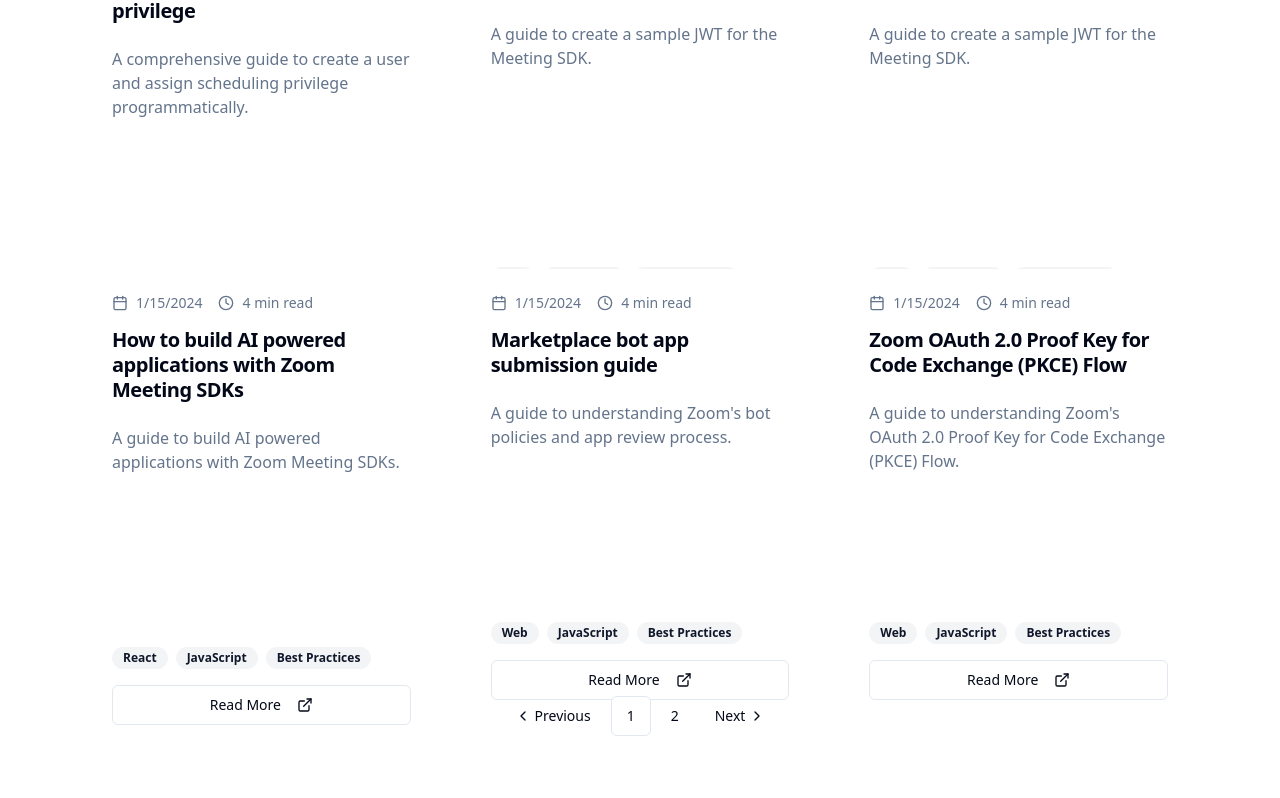
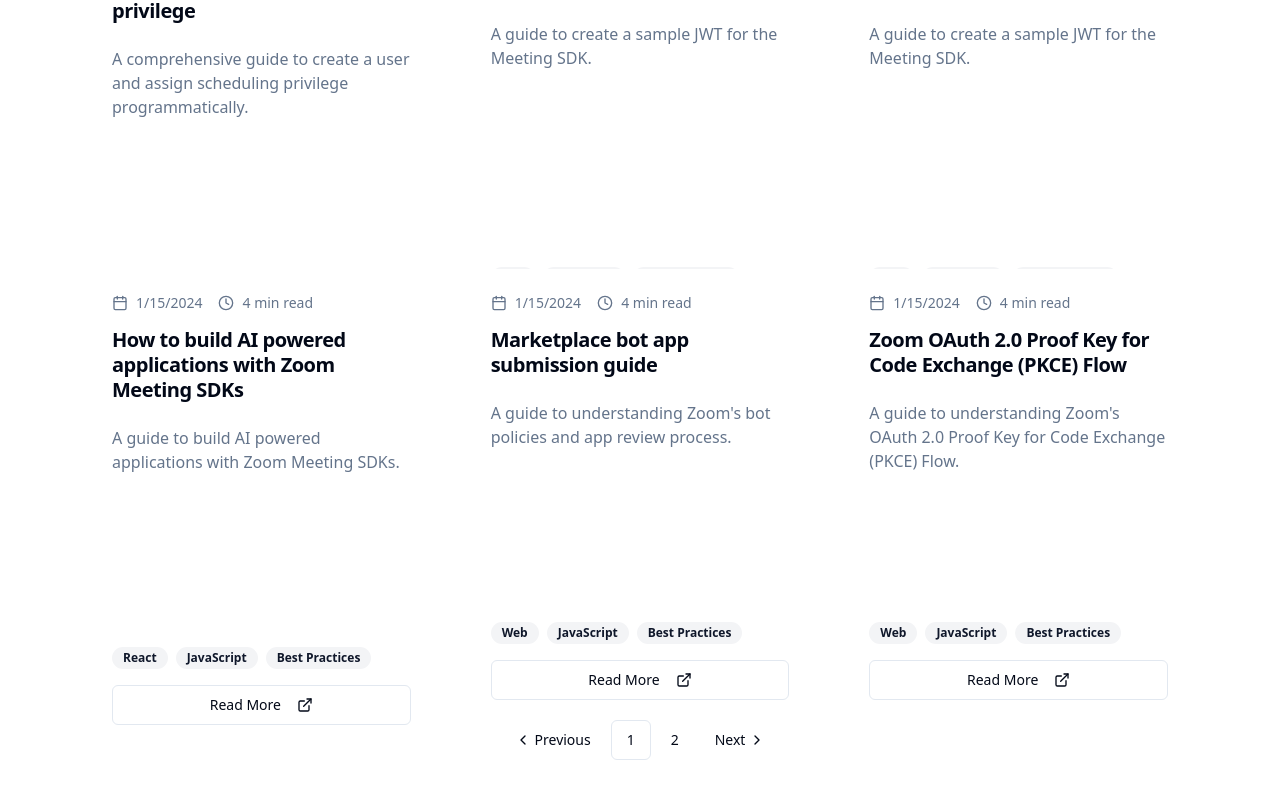
Before and after one commit to just-zoomit/dev-rel-profile, a React (Vite) app: page /blog in a window 1280 px wide. Shown: the part 403-1201 px from the top of the page. Built offline with nearby package versions, Linux system fonts and the light colour scheme.

Commit message:
Added blog links

```diff
--- a/src/pages/BlogPosts.tsx
+++ b/src/pages/BlogPosts.tsx
@@ -127,8 +127,7 @@ const BlogPosts = () => {
           ))}
           <br/>
         </div>
-
-        <div>
+        <br/>
 
         {totalPages > 1 && (
           <Pagination>
@@ -170,7 +169,6 @@ const BlogPosts = () => {
             </PaginationContent>
           </Pagination>
         )}
-        </div>
 
       </div>
     </div>
```
